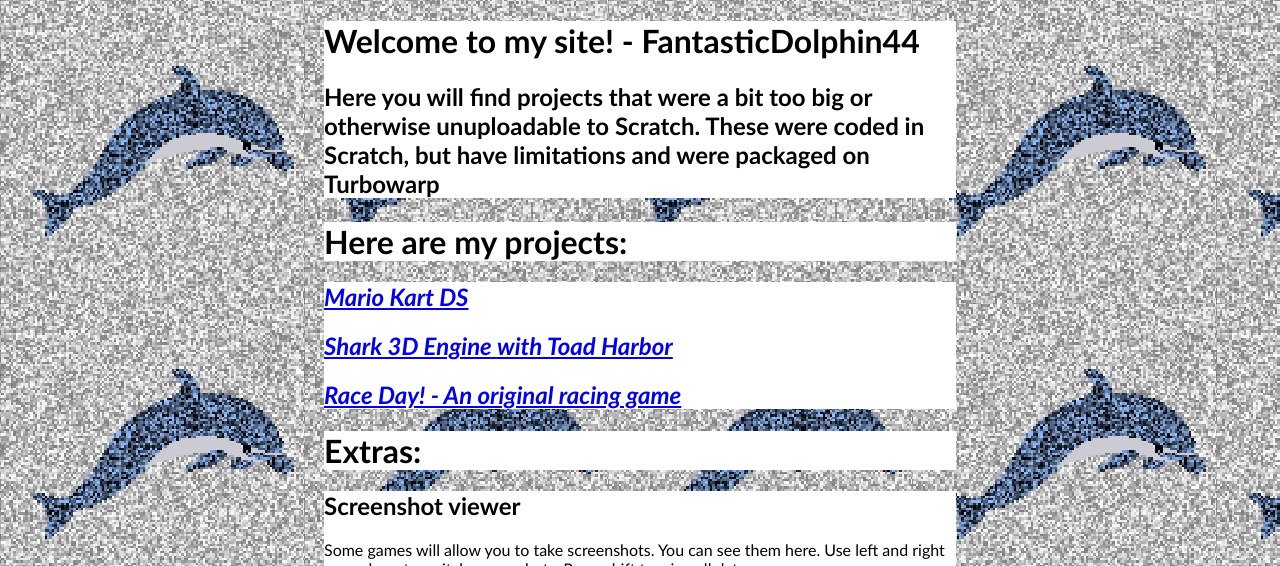
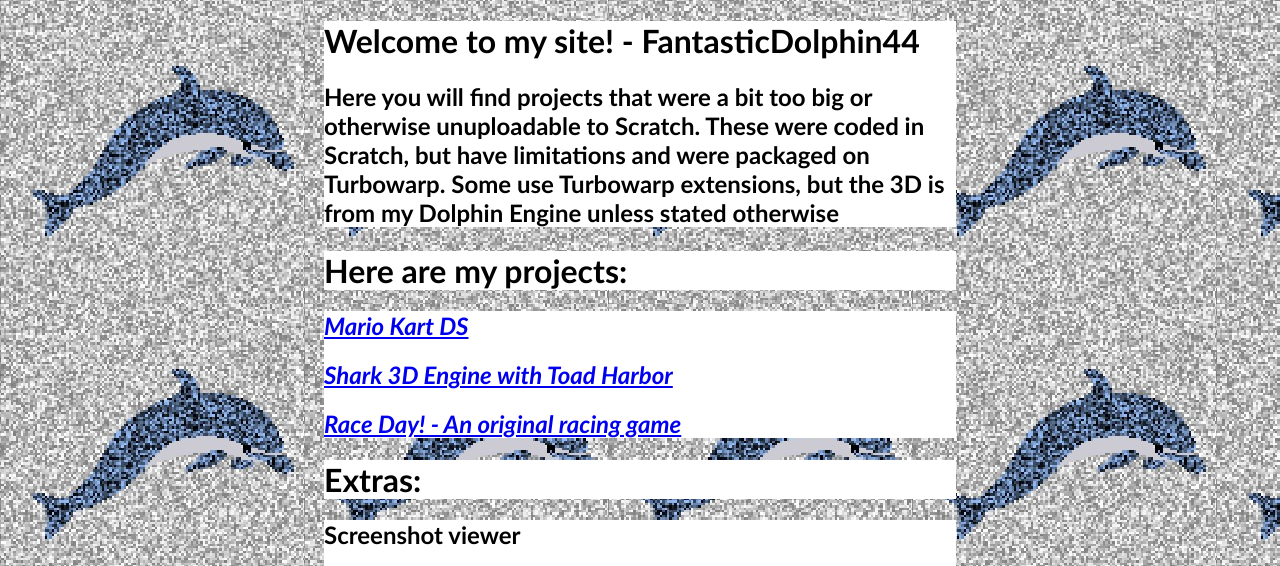
Before and after one commit to FantasticDolphin44/FantasticDolphin44.github.io, a plain HTML site: page index.html in a window 1280 px wide. Shown: the top 566 px of the page. Drawn offline with Linux system fonts and the light colour scheme.

Commit message:
Edited page titles

```diff
--- a/index.html
+++ b/index.html
@@ -10,7 +10,7 @@
 <!--comment-->
 <p>
 <h1>Welcome to my site! - FantasticDolphin44<h1>
-<h2>Here you will find projects that were a bit too big or otherwise unuploadable to Scratch. These were coded in Scratch, but have limitations and were packaged on Turbowarp<h2>
+<h2>Here you will find projects that were a bit too big or otherwise unuploadable to Scratch. These were coded in Scratch, but have limitations and were packaged on Turbowarp. Some use Turbowarp extensions, but the 3D is from my Dolphin Engine unless stated otherwise<h2>
 </p>
 </div>
 </head>
```
Also changed, not shown: kart.html (+1 -1 lines), raceday.html (+1 -1 lines), toad_harbor.html (+1 -1 lines).
